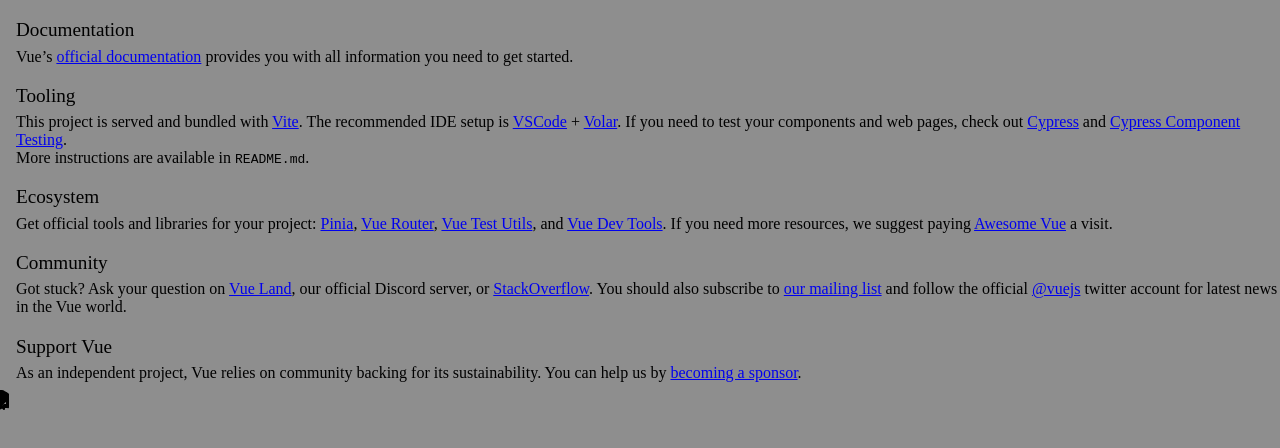
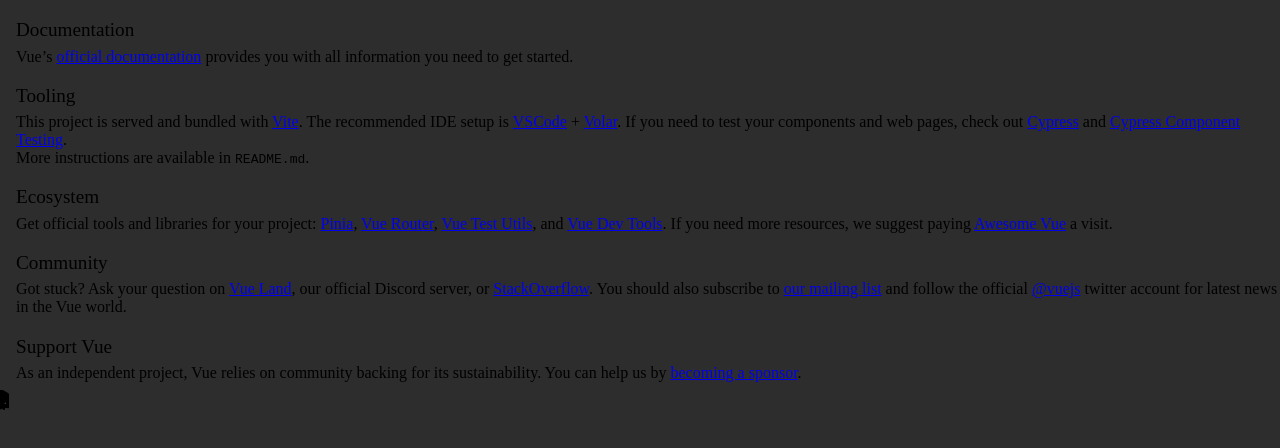
Before and after one commit to kotatsuyarn/md-manga-page, a Vue app: page / in a window 1280 px wide. Shown: the top 448 px of the page. Built offline with nearby package versions, Linux system fonts and the light colour scheme.

Commit message:
refactor(maincss): change background color

```diff
--- a/src/assets/main.css
+++ b/src/assets/main.css
@@ -37,5 +37,5 @@
 html, body {
   padding: 0;
   margin: 0;
-  background-color: #8e8e8e;
+  background-color: rgba(45, 45, 45, 1);
 }
```
